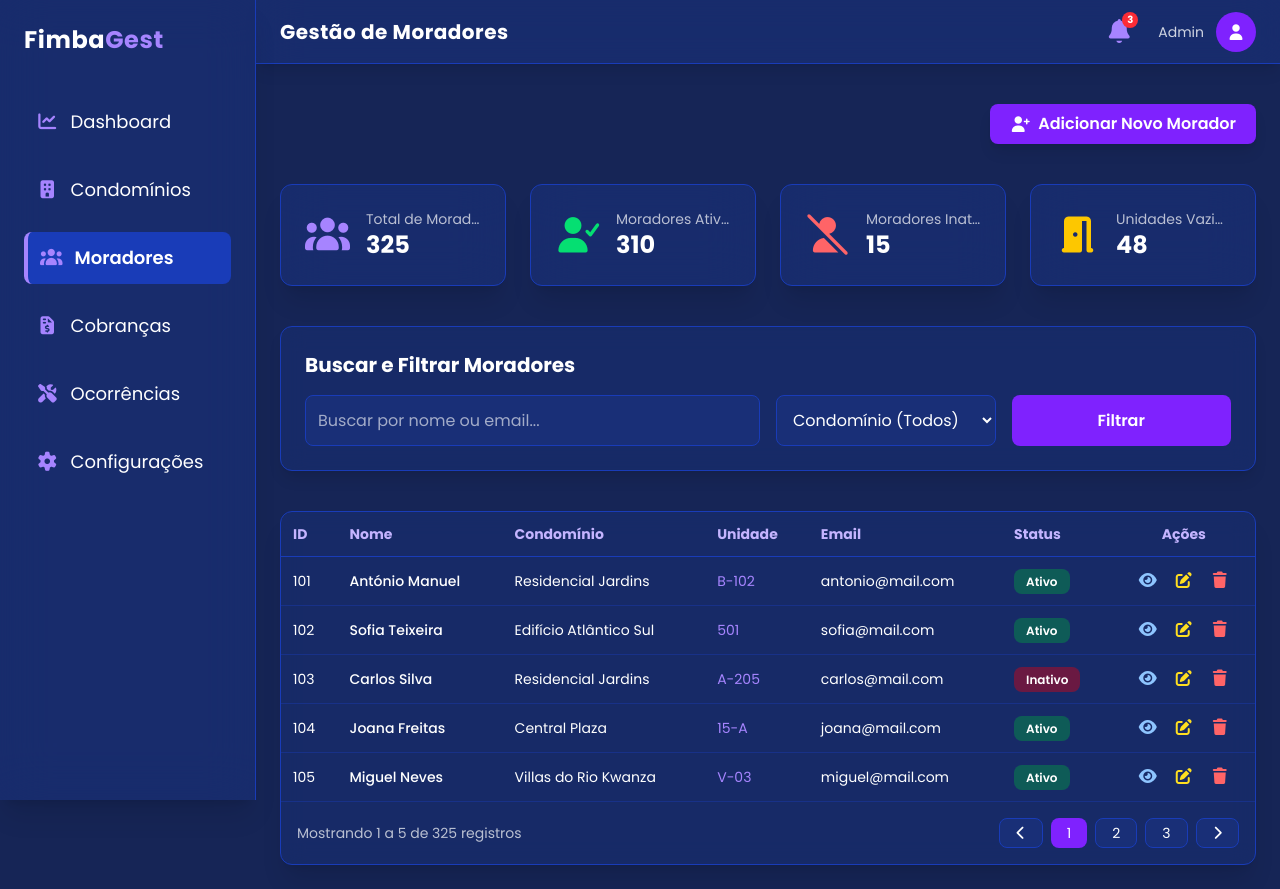
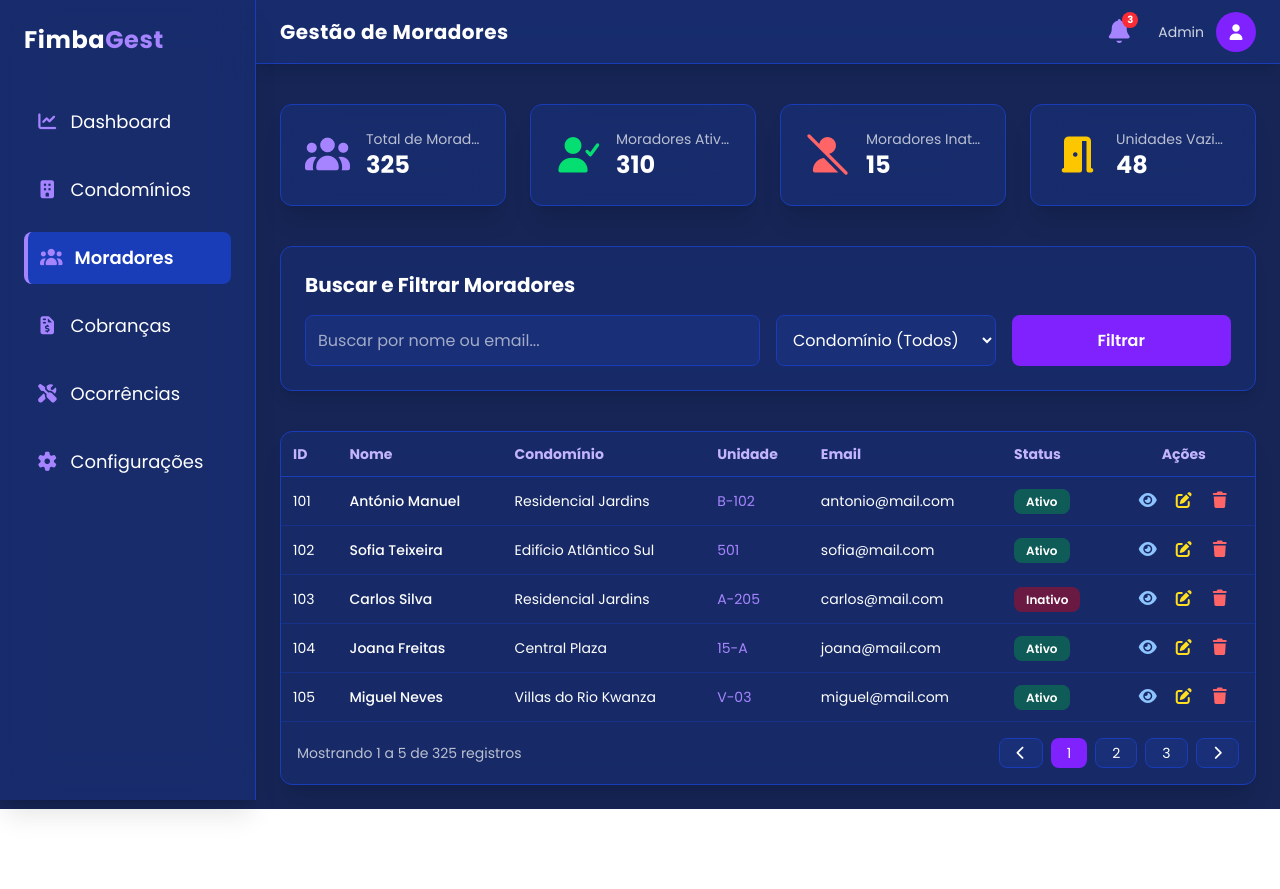
Before and after one commit to nsimba-afonso-nwayami/fimbagest, a React (Vite) app: page /dashboard/super-admin/moradores in a window 1280 px wide. After the commit the page ends 809 px from the top, so only its background shows below. Built offline with nearby package versions, Linux system fonts and the light colour scheme.

Commit message:
Botão adicionar morador emovido

```diff
--- a/src/pages/superadmin/MoradoresAdmin.jsx
+++ b/src/pages/superadmin/MoradoresAdmin.jsx
@@ -187,14 +187,6 @@ export default function MoradoresAdmin() {
         {/* CONTEÚDO PRINCIPAL */}
         <main className="mt-20 p-4 sm:p-6 space-y-8 sm:space-y-10">
 
-          {/* BOTÃO ADICIONAR */}
-          <div className="flex justify-end">
-            <button className="px-5 py-2 bg-violet-600 hover:bg-violet-500 transition font-semibold rounded-lg shadow-lg flex items-center gap-2">
-              <i className="fas fa-user-plus"></i>
-              Adicionar Novo Morador
-            </button>
-          </div>
-
           {/* CARDS (Sumário de Moradores) */}
           <div className="grid grid-cols-1 sm:grid-cols-2 lg:grid-cols-4 gap-4 sm:gap-6">
             {sumarioMoradores.map((card, index) => (
```
